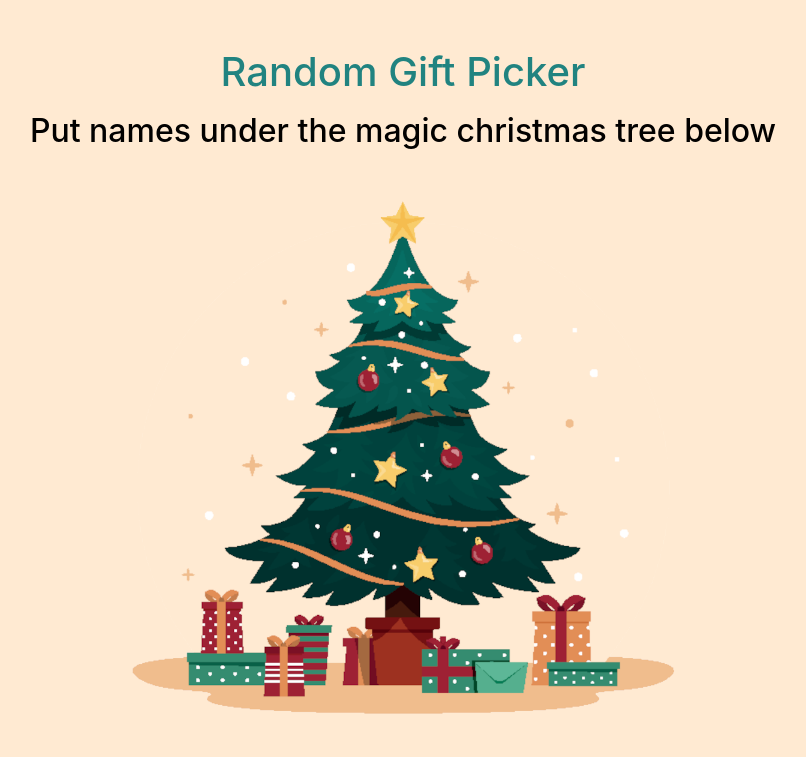
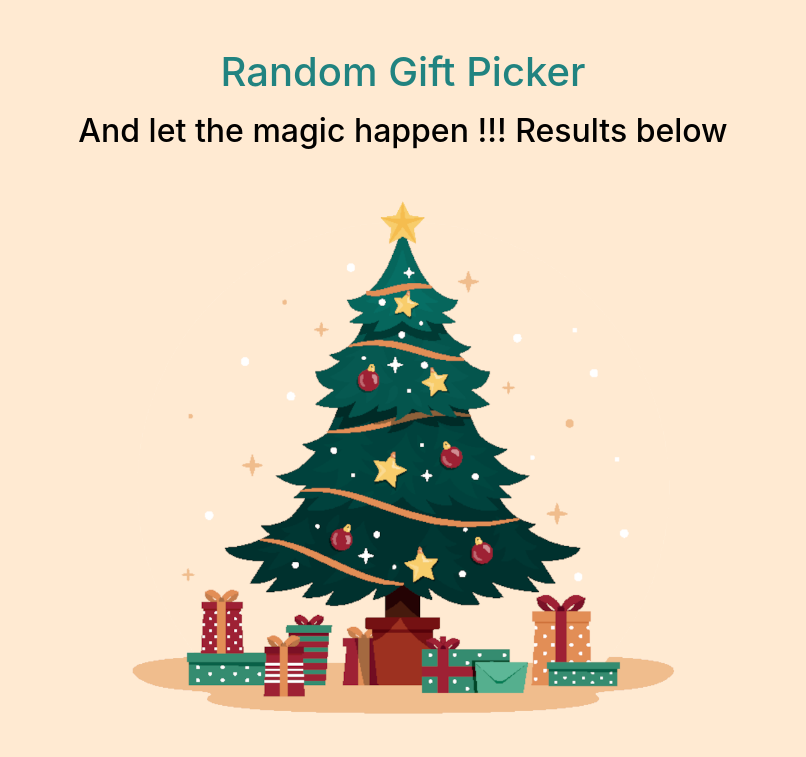
Before and after one commit to ZK9XW3/random-gifts, a Symfony app: template templates/main/submit.html.twig in a window 1280 px wide. Shown: the top 757 px of the page, without its empty margins (237-1043 px from the left). Run offline with Twig, Linux system fonts and the light colour scheme; the template is opened without the code that fills it, so the values that code supplies are empty; some libraries are stand-ins or nearby versions.

```diff
--- a/templates/main/index.html.twig
+++ b/templates/main/index.html.twig
@@ -13,7 +13,7 @@
         <div class="names-content">
             <p class="names-content-p"></p>
         </div>
-        <form action="{{ path('submit') }}" method="post" class="d-flex flex-column align-items-center mx-5 mb-5 form-container needs-validation" id="form-container" novalidate>
+        <form action="{{ path('submit') }}" method="post" class="d-flex flex-column align-items-center mx-sm-5 mb-5 form-container needs-validation" id="form-container" novalidate>
             <div class="template-node">
                 <div class="inputs-container d-flex">
                     <div class="input-group-prepend">
--- a/templates/main/submit.html.twig
+++ b/templates/main/submit.html.twig
@@ -15,7 +15,7 @@
 <main class="container">
     <div class="content">
         <h1 class="text-center mt-5">Random Gift Picker</h1>
-        <h2 class="text-center mt-3">Put names under the magic christmas tree below</h2>
+        <h2 class="text-center mt-3">And let the magic happen !!! Results below</h2>
         <div class="img-container d-flex justify-content-center">
             <img class="img-img" src="./assets/img/christmas-tree-gifts.png" alt="christmas tree and gifts">
         </div>
```
